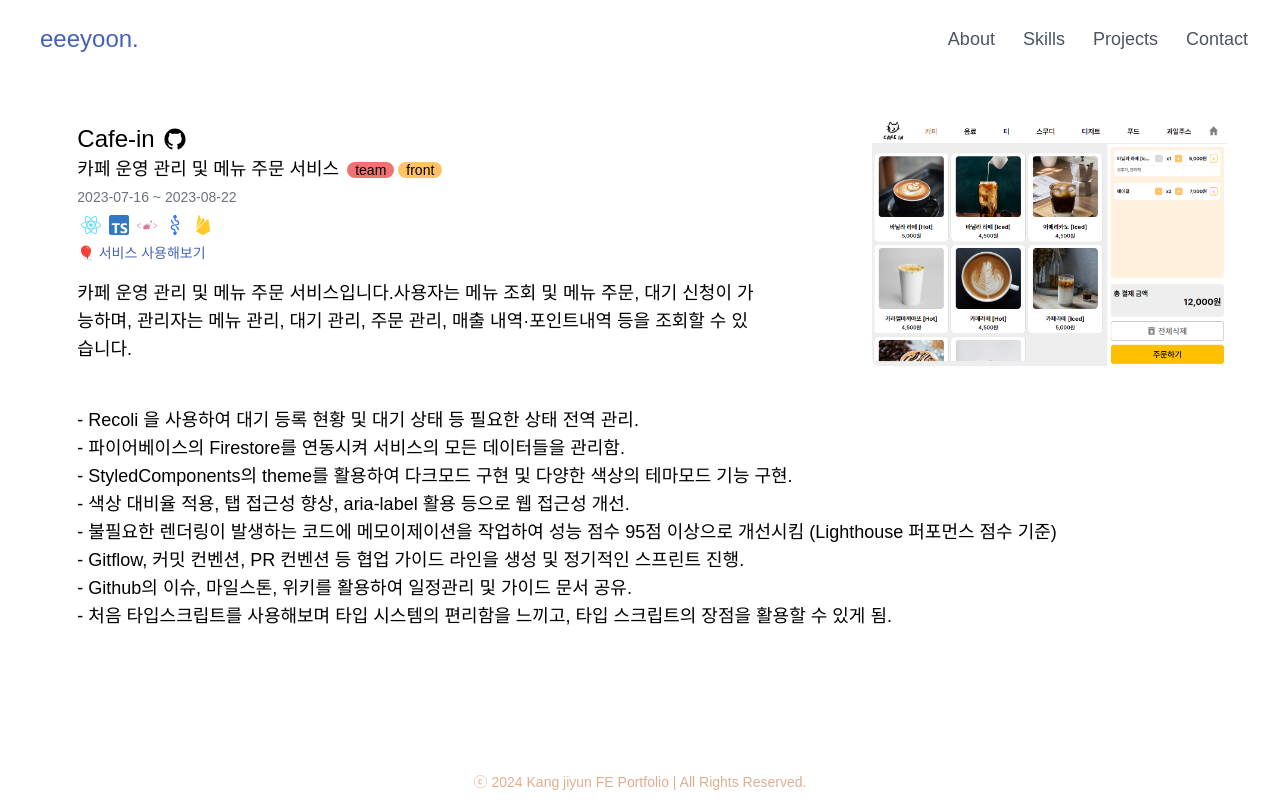
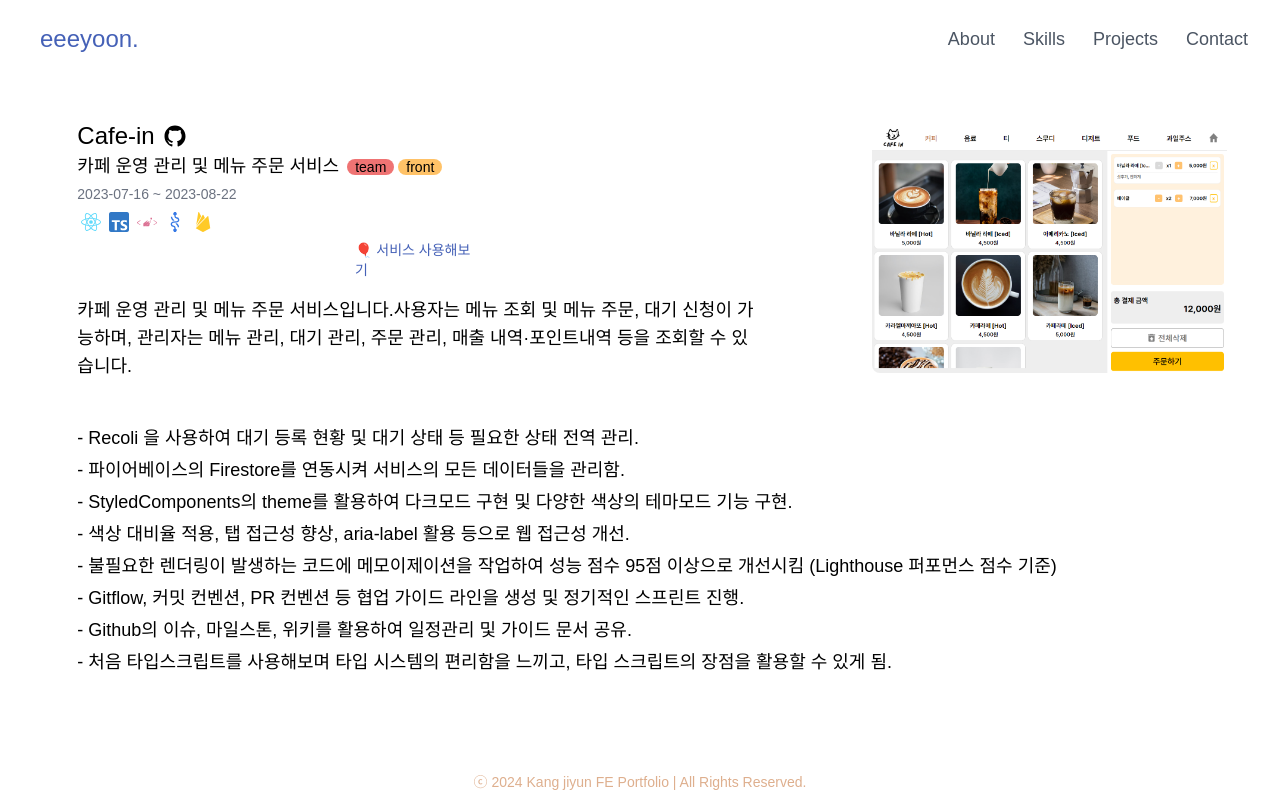
Before and after one commit to eeeyooon/portfolio, a Next.js app: page /projects/cafe-in in a window 1280 px wide. Built offline with nearby package versions, Linux system fonts and the light colour scheme; a web font is replaced by a local one.

Commit message:
style: 프로젝트 스타일 수정 및 assets 변경

```diff
--- a/data/projects/projectData.ts
+++ b/data/projects/projectData.ts
@@ -3,7 +3,7 @@ import { Projects } from "@/types/projects";
 export const projects: Projects[] = [
   {
     title: "구글폼 클론코딩",
-    intro: "구글 설문조사(google-form)를 클론코딩한 프로젝트입니다.",
+    intro: "구글 폼 클론코딩 프로젝트입니다.",
     description:
       "구글 설문조사(google-form)를 클론코딩한 프로젝트입니다. 원하는 질문과 옵션으로 설문지를 생성하고, 미리 볼 수 있습니다. 또한 직접 만든 설문지를 사용해 볼 수 있습니다.",
     points: [
@@ -33,7 +33,7 @@ export const projects: Projects[] = [
   },
   {
     title: "지뢰찾기 게임",
-    intro: "지뢰찾기 게임을 구현한 프로젝트입니다.",
+    intro: "지뢰찾기 게임 프로젝트입니다.",
     description:
       "지뢰찾기 게임을 구현한 프로젝트입니다. 지뢰가 있는 Cell을 모두 찾거나, 혹은 지뢰가 없는 Cell을 모두 열면 승리하는 게임입니다.",
     points: [
@@ -137,7 +137,7 @@ export const projects: Projects[] = [
     points: [
       "적절한 헤딩 및 시맨틱 마크업을 사용하여 논리적인 구조를 구성함.",
       "swiper.js를 사용하여 이벤트 빅 배너, 상품 목록 등 슬라이더를 구현함",
-      '쿠키를 사용하여 "팝업창 오늘안보기"를 클릭하면 해당 날짱네느 팝업창이 보지이 않게 구현함',
+      '쿠키를 사용하여 "팝업창 오늘안보기"를 클릭하면 해당 날짜에는 팝업창이 보지이 않게 구현함',
       "fetch를 사용하여 json 파일에서 상품 데이터를 동적으로 가져와 렌더링함",
       "최근 본 상품 데이터를 로컬스토리지에 저장하여 관리함",
       "대체 텍스트 제공, 탭 접근성, wai-aria를 설정하여 웹 접근성을 향상시킴.",
--- a/src/components/Projects/ProjectBox.tsx
+++ b/src/components/Projects/ProjectBox.tsx
@@ -42,7 +42,7 @@ export default function ProjectBox({
     return projectImages;
   };
   return (
-    <article className="flex flex-col w-full h-full gap-2 py-10">
+    <article className="flex flex-col w-full h-full gap-2 py-10 selection:bg-brown_color">
       <div className="flex flex-col items-center justify-center gap-2 sm:flex-row-reverse">
         <div className="relative overflow-hidden w-2/3 lg:w-2/3 md:w-1/3 sm:w-2/3 md:h-[200px] lg:h-auto lg:pl-20">
           {images > 1 ? (
@@ -84,7 +84,7 @@ export default function ProjectBox({
             </div>
             {serviceUrl && (
               <Link href={serviceUrl}>
-                <p className="mx-auto text-sm text-blue_color hover:font-sembibold">
+                <p className="mx-auto text-sm text-blue_color w-32 hover:font-semibold">
                   🎈 서비스 사용해보기
                 </p>
               </Link>
@@ -98,7 +98,7 @@ export default function ProjectBox({
       <div className="text-left mx-6 mt-8">
         <ul>
           {points.map((point, idx) => (
-            <li key={`${point}-${idx}`} className="text-base md:text-lg">
+            <li key={`${point}-${idx}`} className="text-base md:text-lg my-1">
               - {point}
             </li>
           ))}
```
Also changed, not shown: public/images/projects/market-karly.png.
